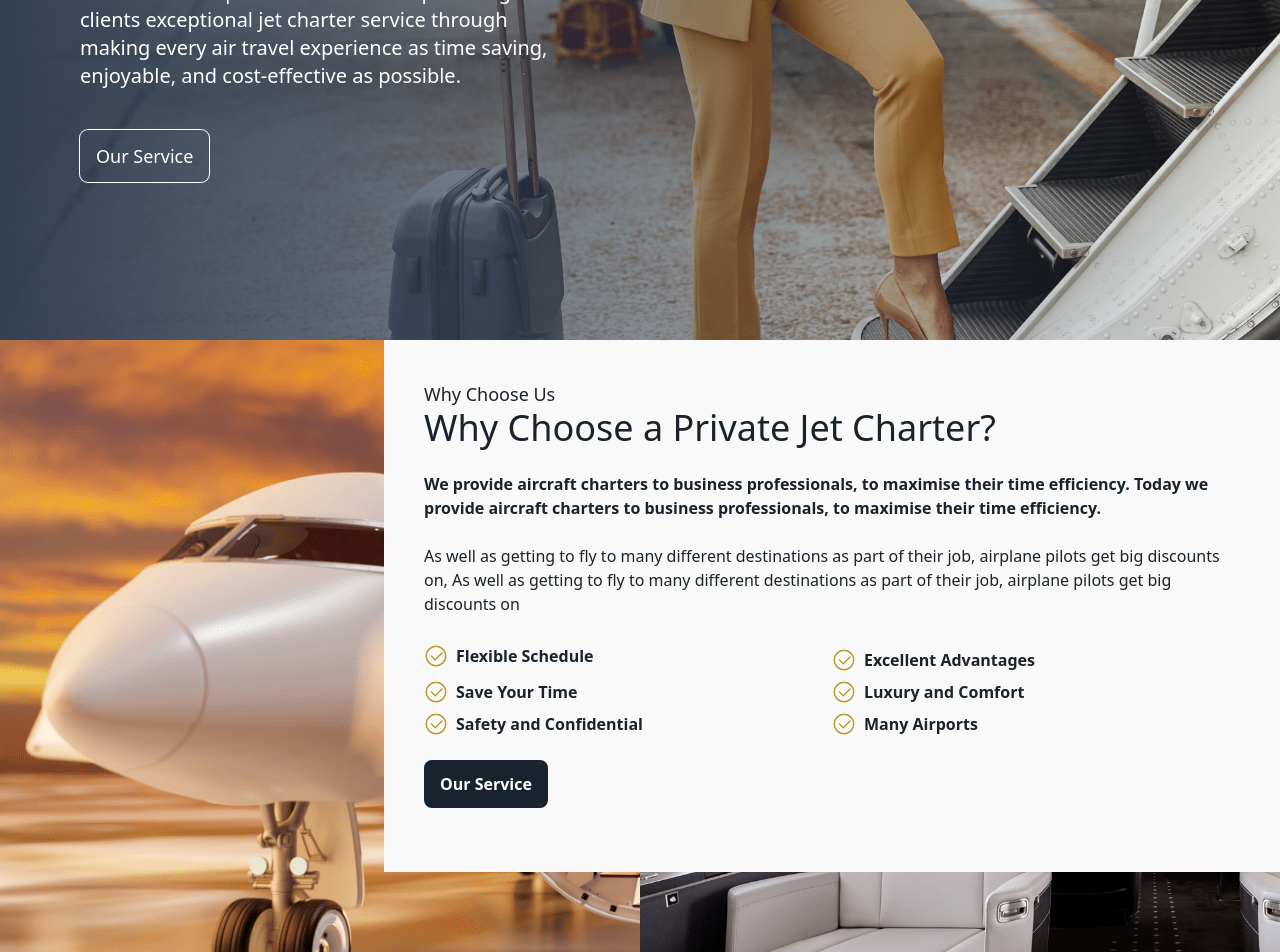
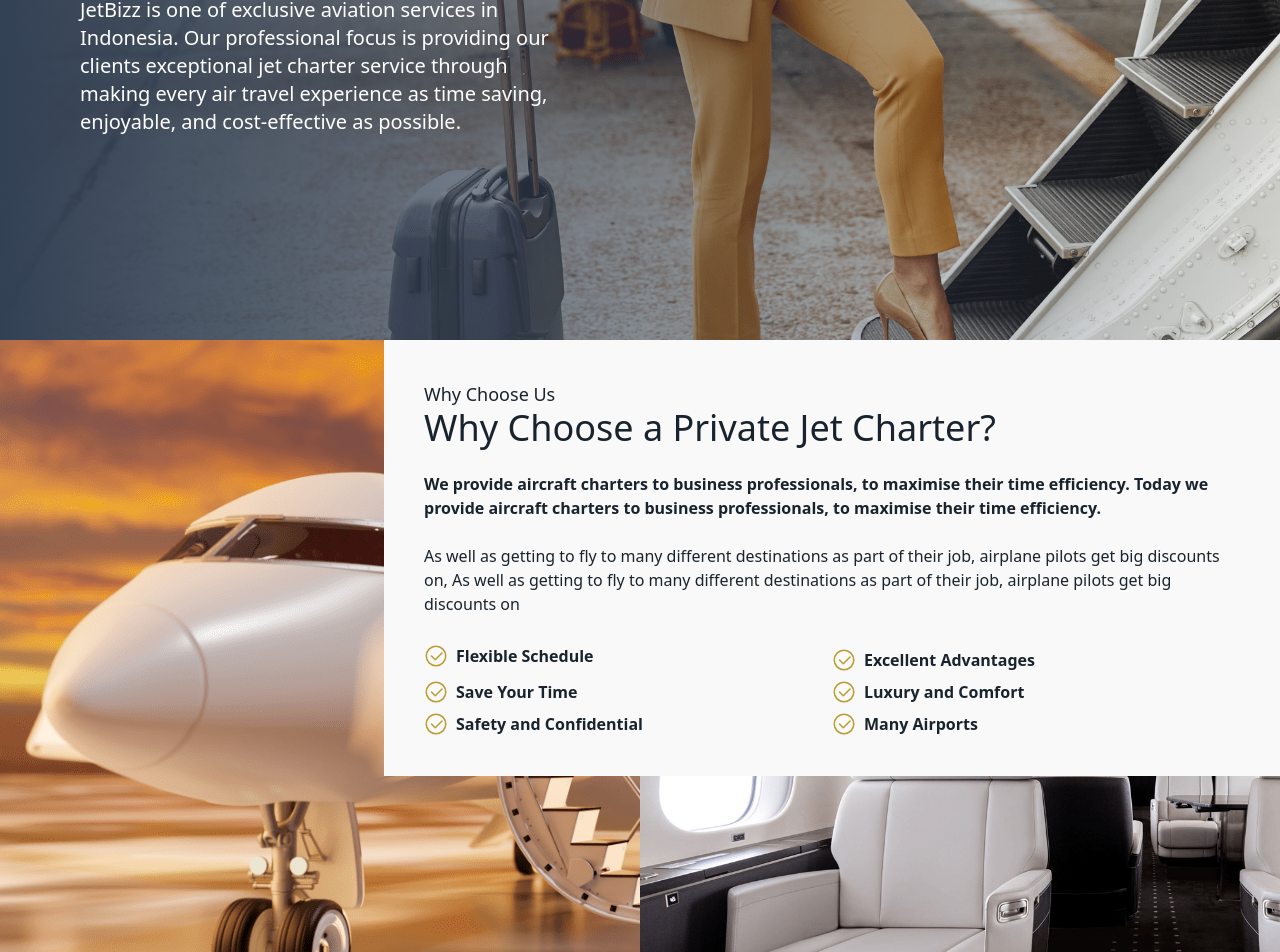
Before and after one commit to harkon666/jetbizz, a Next.js app: page / in a window 1280 px wide. Shown: the part 460-1412 px from the top of the page. Built offline with nearby package versions, Linux system fonts and the light colour scheme.

Commit message:
add api url and unused button

```diff
--- a/components/Contact.js
+++ b/components/Contact.js
@@ -15,7 +15,7 @@ export default function Contact() {
 
   const sendMail = async () => {
     console.log(formMail)
-    fetch('/api/contact', {
+    fetch('https://api.jetbizzaviation.com/contact', {
       method: 'POST',
       headers: {
         'Accept': 'application/json, text/plain, */*',
--- a/pages/index.js
+++ b/pages/index.js
@@ -37,10 +37,6 @@ export default function Home() {
                 charter service through making every air travel experience as
                 time saving, enjoyable, and cost-effective as possible.
               </p>
-
-              <div>
-                <button className="text-white">Our Service</button>
-              </div>
             </div>
           </div>
         </section>
@@ -244,10 +240,6 @@ export default function Home() {
                     </div>
                   </li>
                 </ul>
-              </div>
-
-              <div className="my-6">
-                <button className="">Our Service</button>
               </div>
             </div>
           </div>
```
